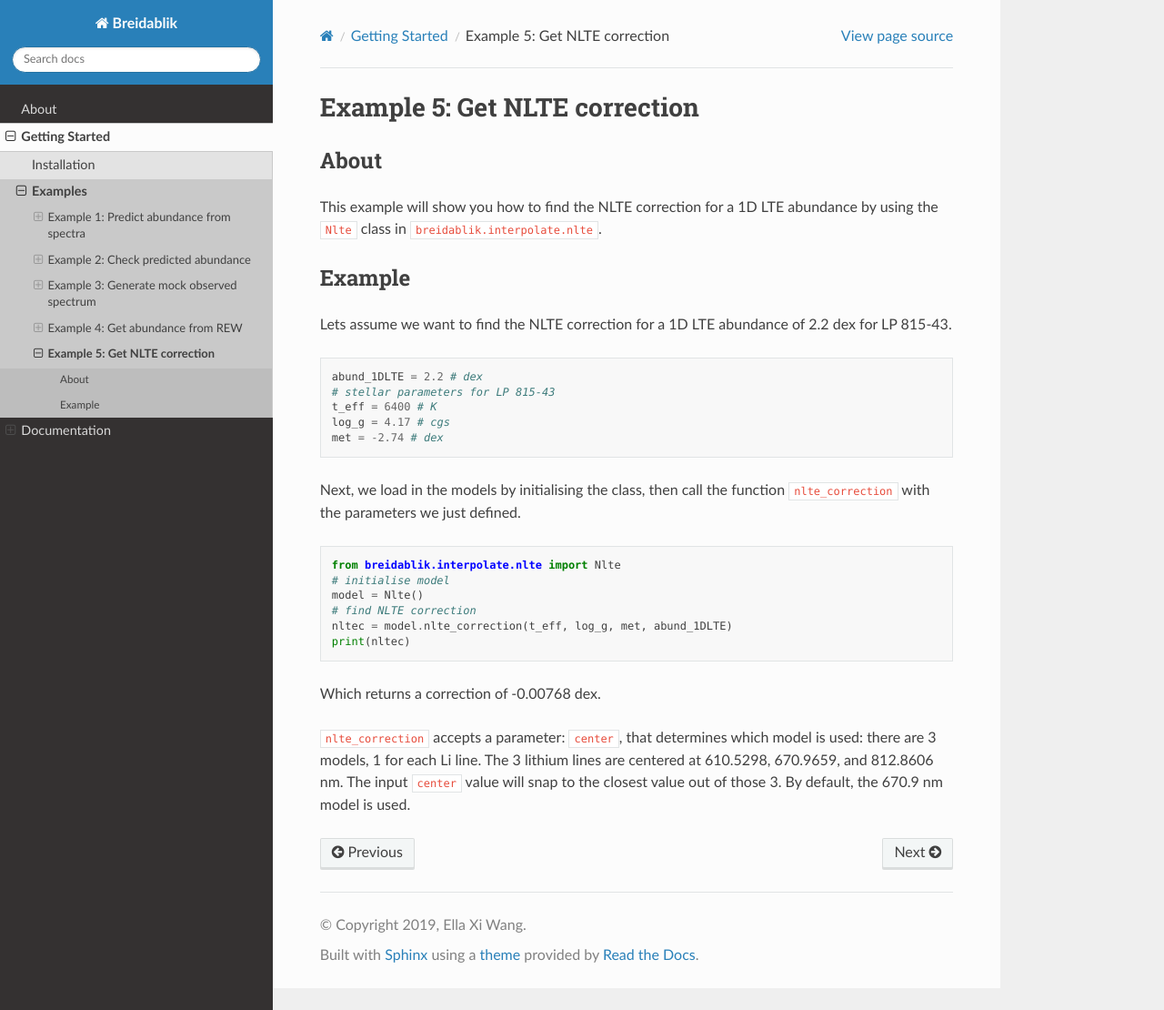
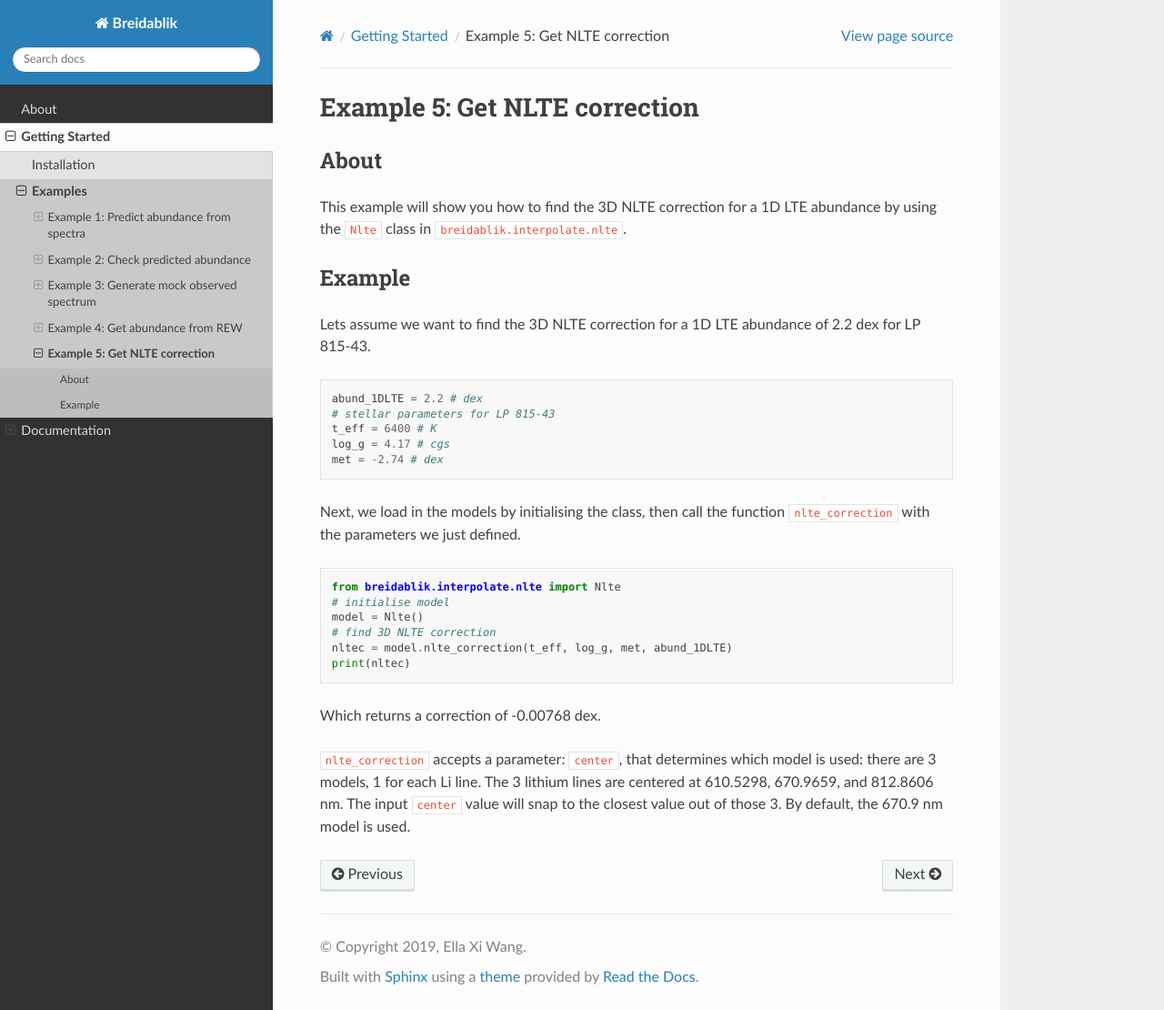
Before and after one commit to ellawang44/Breidablik, a Sphinx documentation site: the page built from docs/examples/ex5.rst, in a window 1280 px wide and 1110 px high. Shown: the whole window at 91% size. Built offline with Sphinx 7.4.7 and the Read the Docs theme 2.0.0, drawn with Linux system fonts in a browser that asks for light colours.

Commit message:
add 3D keyword!

```diff
--- a/docs/examples/ex5.rst
+++ b/docs/examples/ex5.rst
@@ -4,12 +4,12 @@ Example 5: Get NLTE correction
 About
 -----
 
-This example will show you how to find the NLTE correction for a 1D LTE abundance by using the ``Nlte`` class in ``breidablik.interpolate.nlte``.
+This example will show you how to find the 3D NLTE correction for a 1D LTE abundance by using the ``Nlte`` class in ``breidablik.interpolate.nlte``.
 
 Example
 -------
 
-Lets assume we want to find the NLTE correction for a 1D LTE abundance of 2.2 dex for LP 815-43.
+Lets assume we want to find the 3D NLTE correction for a 1D LTE abundance of 2.2 dex for LP 815-43.
 
 ::
 
@@ -26,7 +26,7 @@ Next, we load in the models by initialising the class, then call the function ``
   from breidablik.interpolate.nlte import Nlte
   # initialise model
   model = Nlte()
-  # find NLTE correction
+  # find 3D NLTE correction
   nltec = model.nlte_correction(t_eff, log_g, met, abund_1DLTE)
   print(nltec)
 
```
